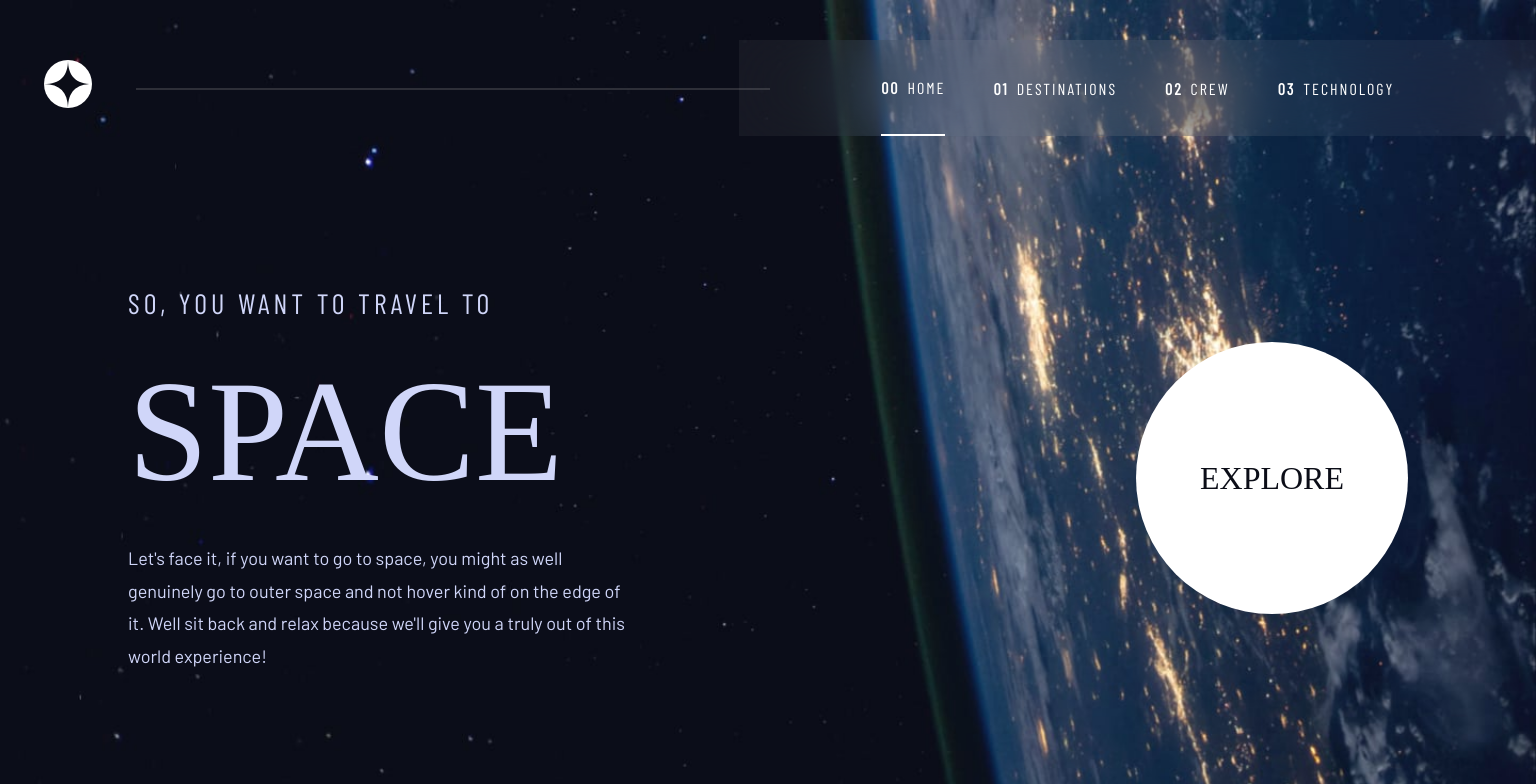
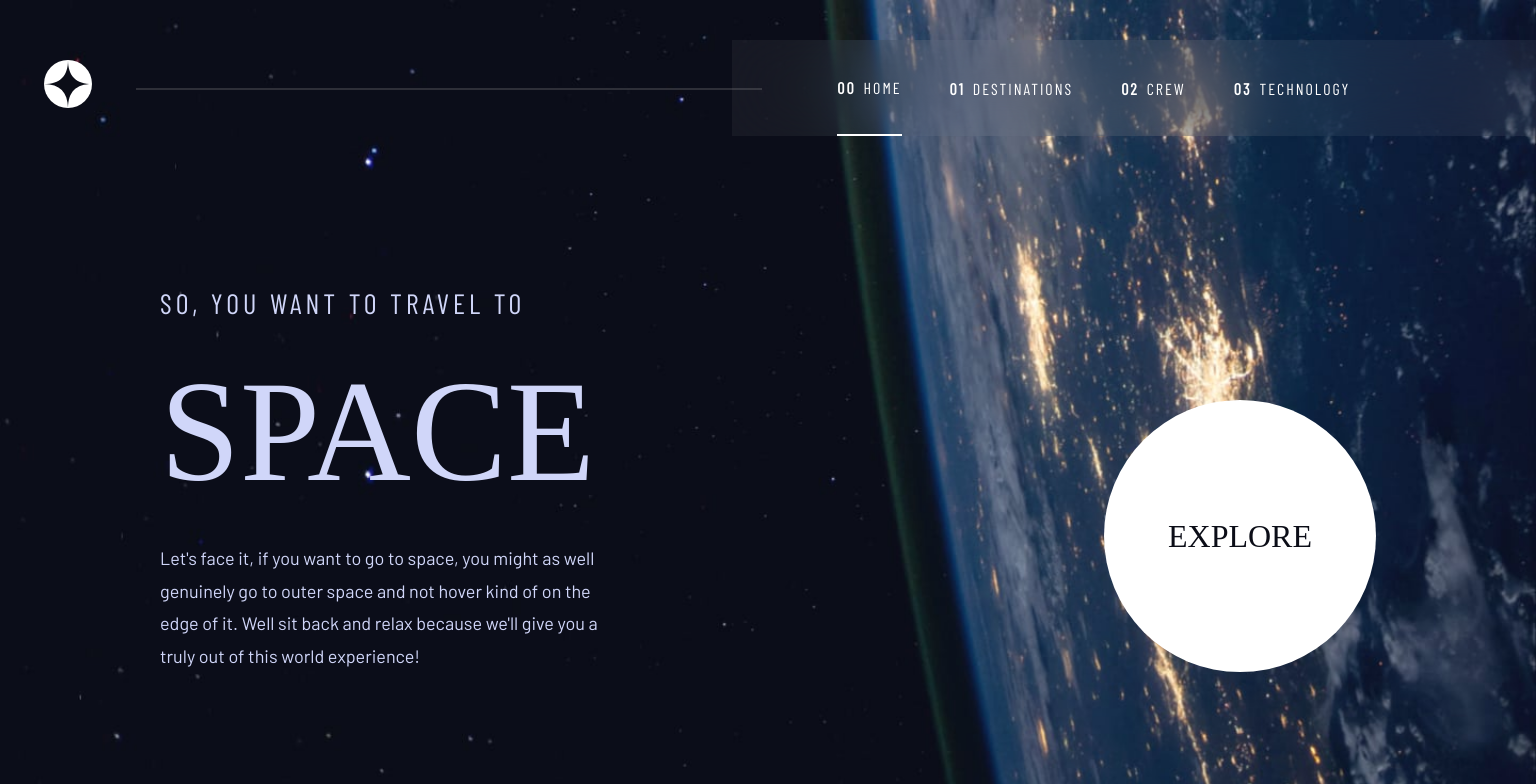
Before and after one commit to 915fonzie/space-tourism-website, a React (Vite) app: page / in a window 1536 px wide. Shown: the top 784 px of the page. Built offline with nearby package versions, Linux system fonts and the light colour scheme; a web font is replaced by a local one.

Commit message:
made small css changes on homepage

```diff
--- a/src/css/index.css
+++ b/src/css/index.css
@@ -683,6 +683,7 @@ main {
   }
   .main-nav-links {
     min-width: 736px;
+    padding-right: 5em;
   }
   .home-container,
   .destination-container,
@@ -697,11 +698,11 @@ main {
     justify-content: space-between;
     align-items: flex-end;
     flex-direction: row;
-    padding: 8em;
+    padding: 8em 10em;
   }
   .home-container a {
     margin-top: auto;
-    margin-bottom: 1.8em;
+    margin-bottom: 0;
   }
   .home-text,
   .destination-links-text,
@@ -710,7 +711,7 @@ main {
     text-align: left;
   }
   .home-text {
-    width: 500px;
+    width: 450px;
   }
   .destination-container {
     display: flex;
--- a/src/css/index.scss
+++ b/src/css/index.scss
@@ -382,6 +382,7 @@ main {
 
     .main-nav-links {
         min-width: 736px;
+        padding-right: 5em;
     }
 
     .home-container,
@@ -395,10 +396,10 @@ main {
 
     .home-container {
         @include flex(space-between, flex-end, row);
-        padding: 8em;
+        padding: 8em 10em;
         a {
             margin-top: auto;
-            margin-bottom: 1.8em;
+            margin-bottom: 0;
         }
     }
 
@@ -410,7 +411,7 @@ main {
     }
 
     .home-text {
-        width: 500px;
+        width: 450px;
     }
 
     .destination-container {
```
Also changed, not shown: 1 other file (tests, documents, lock files or other folders).
